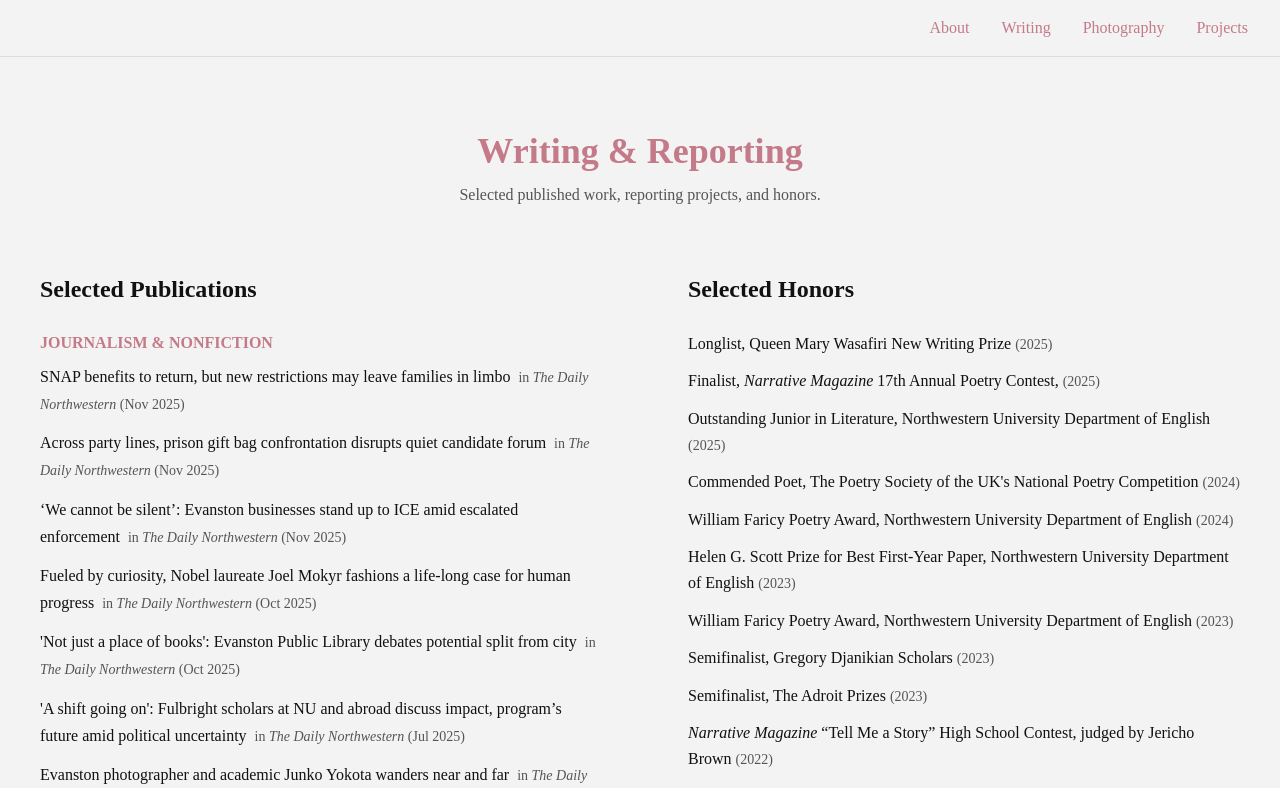
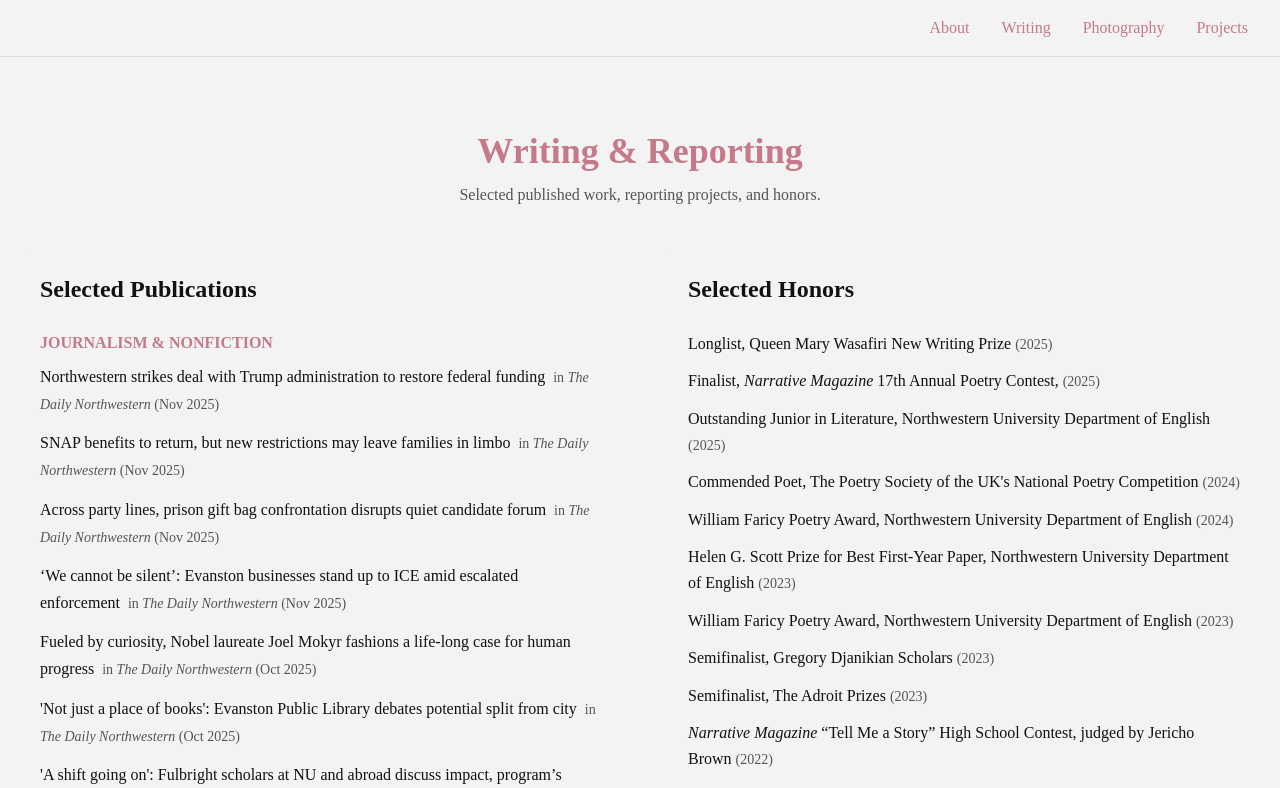
Before and after one commit to yongssh/yongssh.github.io, a Next.js app: page /writing in a window 1280 px wide. Shown: the top 788 px of the page. Built offline with nearby package versions, Linux system fonts and the light colour scheme; a web font is replaced by a local one.

Commit message:
update clips

```diff
--- a/src/app/components/publications.tsx
+++ b/src/app/components/publications.tsx
@@ -12,6 +12,18 @@
       {/* ---------- NONFICTION ---------- */}
       <div className={styles.list}>
         <h3 className={`${styles.category}`}>Journalism & Nonfiction</h3>
+        <p>
+          <a
+            className={styles.pubTitle}
+            href=" https://dailynorthwestern.com/2025/11/28/campus/northwestern-strikes-deal-with-trump-administration-to-restore-federal-funding/"
+          >
+           Northwestern strikes deal with Trump administration to restore federal funding
+          </a>
+          <span className={styles.pubMeta}>
+            in <em>The Daily Northwestern</em> (Nov 2025)
+          </span>
+        </p>
+
         <p>
           <a
             className={styles.pubTitle}
```
